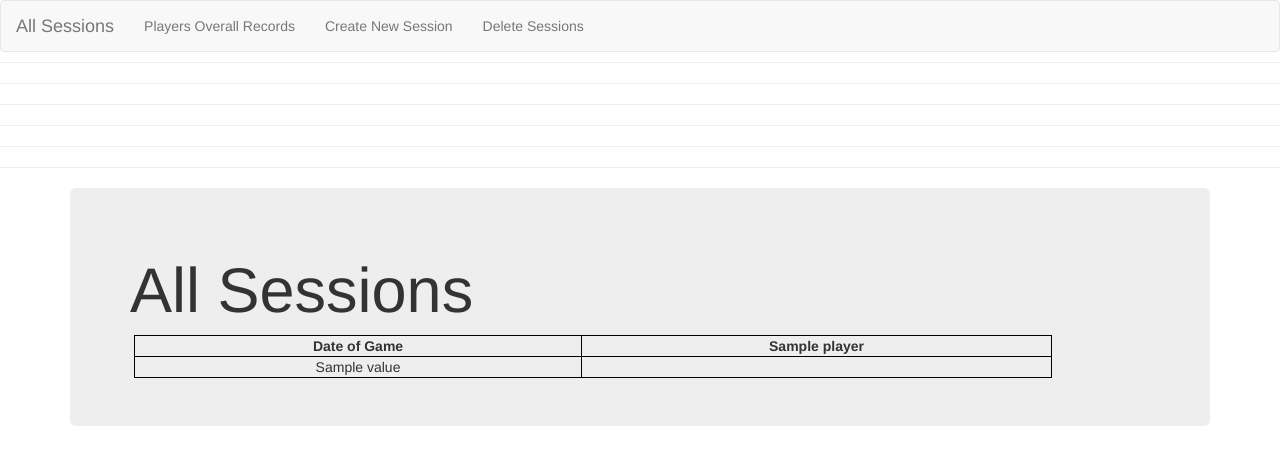
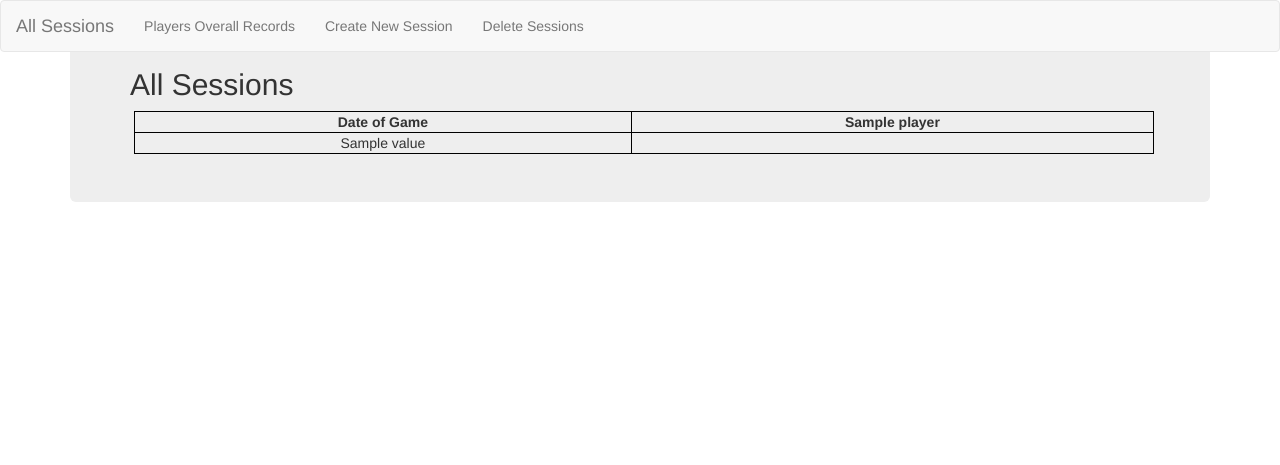
Before and after one commit to BTST/ProjectMJ, a Flask app: template templates/allsessions.html in a window 1280 px wide. Shown: the top 465 px of the page. Run offline with Flask 2, Linux system fonts and the light colour scheme; the template is opened without the code that fills it: most values are stand-ins (such as "Sample title", 1, 10 or a date in 2020); some libraries are stand-ins or nearby versions.

Commit message:
boostrap

```diff
--- a/templates/allsessions.html
+++ b/templates/allsessions.html
@@ -1,14 +1,10 @@
 {% extends "layout.html" %}
 
-
 {% block content %}
-
 <div class='container'>
   <div class="jumbotron">
-<h1>All Sessions </h1>
-
-
-<table style="width:90%">
+<h2>All Sessions </h2>
+<table style="width:100%">
   <tr>
     <th>Date of Game</th>
     {% for player in players %}
@@ -25,5 +21,4 @@
 </table>
  </div>
 </div>
-
 {% endblock %}
--- a/templates/deletesession.html
+++ b/templates/deletesession.html
@@ -2,7 +2,7 @@
 
 {% block content %}
 <div class='container'>
-    <div class="row">
+    <div class="jumbotron">
 <table style="width:90%">
   <tr>
     <th>id</th>
--- a/templates/layout.html
+++ b/templates/layout.html
@@ -10,7 +10,6 @@
         <a class="navbar-brand" href="{{ url_for('allsessions') }}">All Sessions</a>
       </div>
       <ul class="nav navbar-nav">
-
         <li><a href="{{ url_for('players') }}">Players Overall Records</a></li>
         <li><a href="{{ url_for('sessions') }}">Create New Session</a></li>
         <li><a href="{{ url_for('deletesession') }}">Delete Sessions</a></li>
@@ -18,14 +17,6 @@
     </div>
   </nav>
 </div>
-<hr>
-<hr>
-<hr>
-<hr>
-<hr>
-<hr>
-<hr>
-<hr>
 {% endblock %}
 
 {% block styles %}
@@ -34,7 +25,4 @@
       href="{{url_for('.static', filename='style1.css')}}">
 {% endblock %}
 {% block content %}
-<<body>
-
-</body>
 {% endblock %}
--- a/templates/players.html
+++ b/templates/players.html
@@ -2,7 +2,7 @@
 
 {% block content %}
 <div class='container'>
-  <div class="row">
+  <div class="jumbotron">
 <h1>All Players </h1>
 
 <table style="width:90%">
--- a/templates/sessions.html
+++ b/templates/sessions.html
@@ -3,7 +3,7 @@
 {% block content %}
 <div class='container'>
 
-<div class="row">
+<div class="jumbotron">
   <h1>Input Session Details</h1>
     <div class="form-group">
       <form action="/createsession" method="POST">
```
